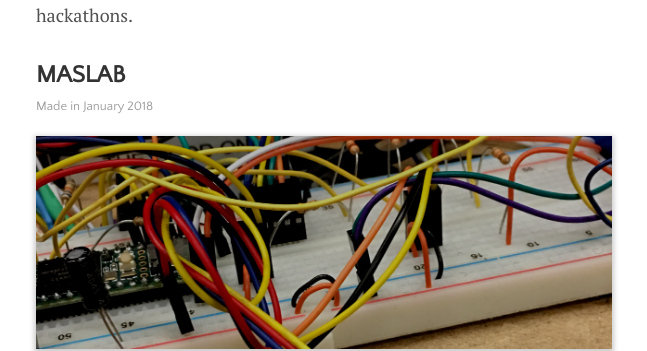
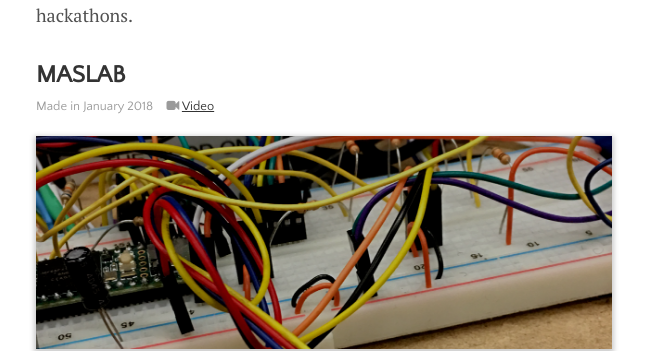
Before and after one commit to nmoroze/nmoroze.github.io, a Jekyll site: the page built from index.html, in a window 1280 px wide and 900 px high, scrolled down 899 px. Shown: the part 161-512 px from the top of the window, without its empty margins (316-963 px from the left). Built offline with Jekyll 4.4.1, drawn with Linux system fonts in a browser that asks for light colours; nearby versions of some CDN libraries; the list of posts is cut into pages by our own code.

Commit message:
Add video link option for projects

```diff
--- a/index.html
+++ b/index.html
@@ -56,6 +56,12 @@ title: Home
                     <a href="{{ project.github }}">GitHub</a>
                 </span>
             {% endif %}
+            {% if project.video %}
+                <span class="metadata-item">
+                    <i class="fa fa-video-camera" aria-hidden="true"></i>
+                    <a href="{{ project.video }}">Video</a>
+                </span>
+            {% endif %}
         </span>
 
       {% if project.image %}
@@ -65,6 +71,8 @@ title: Home
             <a href="{{ project.website }}">
         {% elsif project.imglink == "blog" %}
             <a href="{{ project.blog }}">
+        {% elsif project.imglink == "video" %}
+            <a href="{{ project.video }}">
         {% else %}
             <a href="/assets/img/projects/{{ project.image }}">
         {% endif %}
```
Also changed, not shown: _data/projects.yml (+4 -3 lines).
